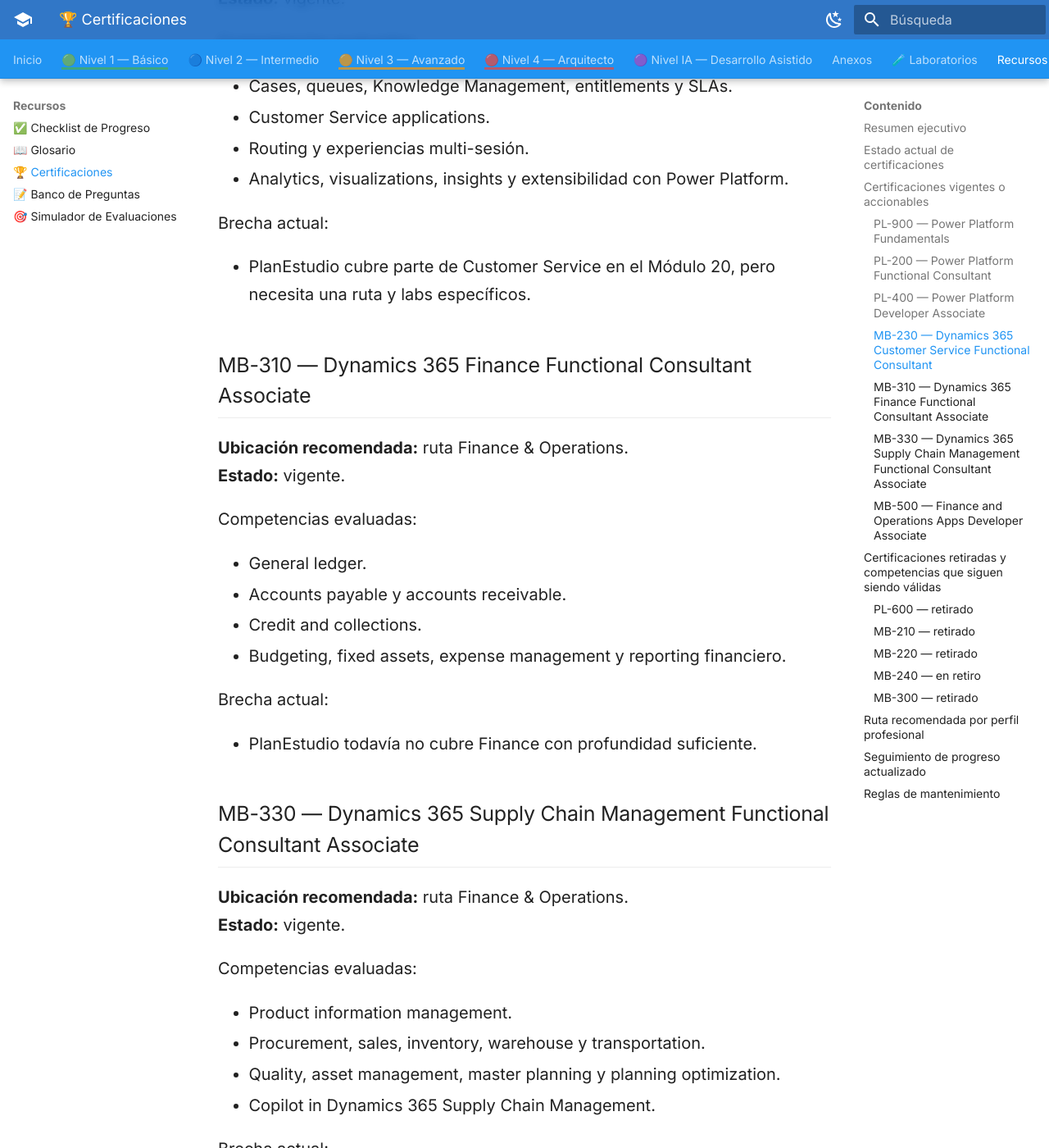
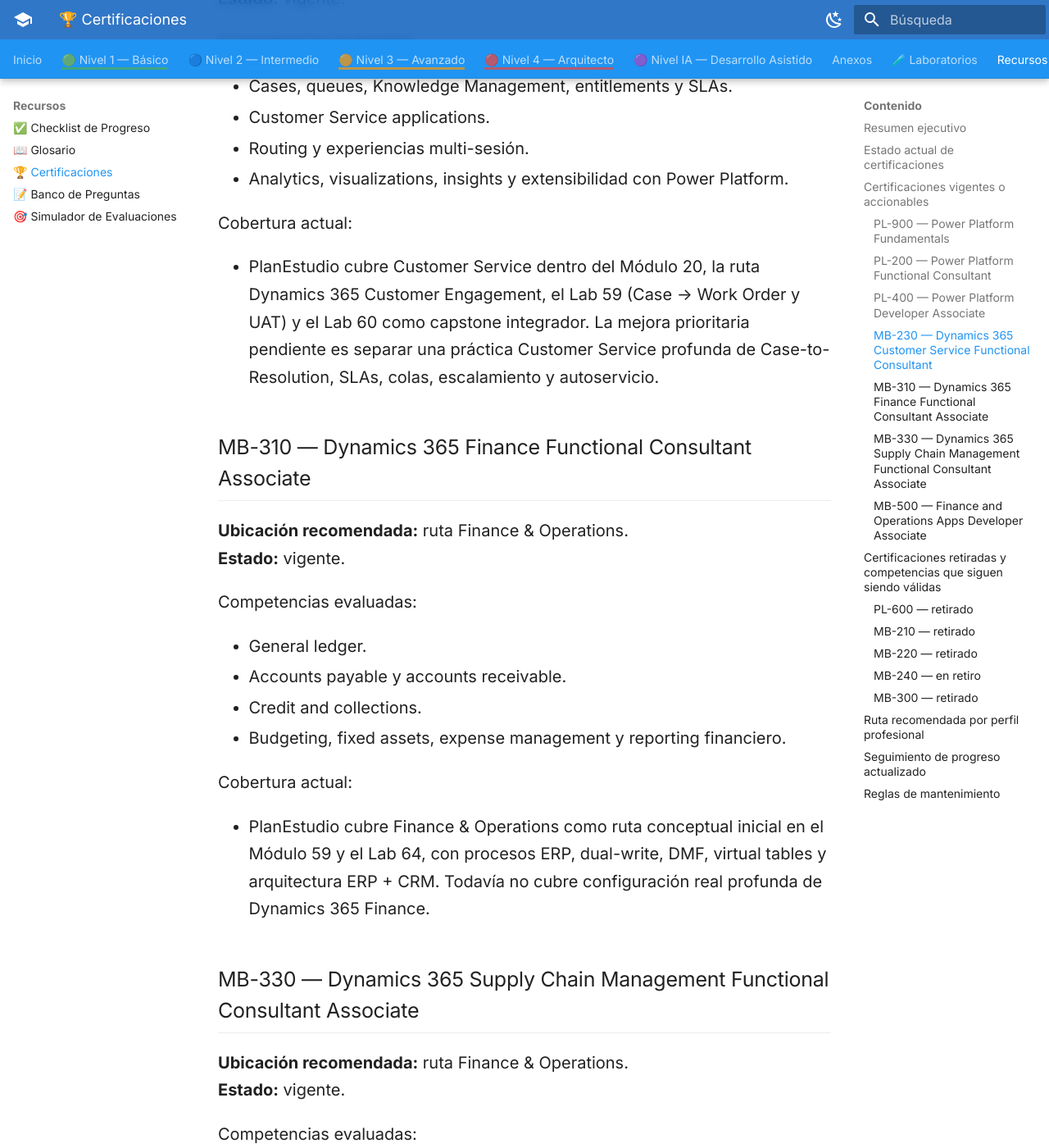
Before and after one commit to EdwingAlarcon/PlanEstudio, an MkDocs documentation site: the page built from docs/Recursos/CERTIFICACIONES.md, in a window 1280 px wide and 1400 px high, scrolled down 5214 px. Shown: the whole window at 82% size. Built offline with MkDocs 1.6.1 and Material for MkDocs 9.7.7, drawn with Linux system fonts in a browser that asks for light colours; some of the changed text lies outside the part shown.

Commit message:
chore: alinear consistencia d365 expert

```diff
--- a/docs/Recursos/CERTIFICACIONES.md
+++ b/docs/Recursos/CERTIFICACIONES.md
@@ -133,9 +133,12 @@ Competencias evaluadas:
 - Routing y experiencias multi-sesión.
 - Analytics, visualizations, insights y extensibilidad con Power Platform.
 
-Brecha actual:
+Cobertura actual:
 
-- PlanEstudio cubre parte de Customer Service en el Módulo 20, pero necesita una ruta y labs específicos.
+- PlanEstudio cubre Customer Service dentro del Módulo 20, la ruta Dynamics 365 Customer
+  Engagement, el Lab 59 (Case -> Work Order y UAT) y el Lab 60 como capstone integrador. La mejora
+  prioritaria pendiente es separar una práctica Customer Service profunda de Case-to-Resolution,
+  SLAs, colas, escalamiento y autoservicio.
 
 ### MB-310 — Dynamics 365 Finance Functional Consultant Associate
 
@@ -149,9 +152,11 @@ Competencias evaluadas:
 - Credit and collections.
 - Budgeting, fixed assets, expense management y reporting financiero.
 
-Brecha actual:
+Cobertura actual:
 
-- PlanEstudio todavía no cubre Finance con profundidad suficiente.
+- PlanEstudio cubre Finance & Operations como ruta conceptual inicial en el Módulo 59 y el Lab 64,
+  con procesos ERP, dual-write, DMF, virtual tables y arquitectura ERP + CRM. Todavía no cubre
+  configuración real profunda de Dynamics 365 Finance.
 
 ### MB-330 — Dynamics 365 Supply Chain Management Functional Consultant Associate
 
@@ -165,9 +170,10 @@ Competencias evaluadas:
 - Quality, asset management, master planning y planning optimization.
 - Copilot in Dynamics 365 Supply Chain Management.
 
-Brecha actual:
+Cobertura actual:
 
-- PlanEstudio necesita una ruta F&O que explique procesos ERP y su integración con Dataverse.
+- PlanEstudio ya introduce procesos ERP y su integración con Dataverse en el Módulo 59 y el Lab 64.
+  La mejora pendiente es profundizar Supply Chain Management con procesos y laboratorios propios.
 
 ### MB-500 — Finance and Operations Apps Developer Associate
 
@@ -181,9 +187,11 @@ Competencias evaluadas:
 - Reportes, workspaces, UI customization.
 - Endpoints, APIs, integración, seguridad, rendimiento y ALM.
 
-Brecha actual:
+Cobertura actual:
 
-- PlanEstudio debe introducir primero F&O conceptual antes de llevar al estudiante a desarrollo X++.
+- PlanEstudio ya introdujo F&O conceptual en el Módulo 59 y el Lab 64. El desarrollo X++ y la
+  especialización MB-500 siguen fuera de alcance hasta contar con una ruta F&O de producto más
+  profunda.
 
 ---
 
@@ -258,9 +266,9 @@ Competencias que siguen siendo válidas:
 | Consultor funcional Power Platform | PL-200 en transición | Nivel 2 | Crear ruta funcional independiente del examen. |
 | Developer Power Platform | PL-400 | Nivel 3 | Reforzar Custom APIs, CLI, Web API y observabilidad. |
 | Solution Architect | Competencia profesional de arquitectura | Nivel 4 | Reemplazar lenguaje PL-600 por arquitectura demostrable y portafolio. |
-| D365 Customer Service | MB-230 | Parcial | Crear ruta CE con Sales/Service/Field/Customer Insights. |
-| D365 Finance | MB-310 | Brecha | Crear ruta F&O conceptual y funcional. |
-| D365 Supply Chain | MB-330 | Brecha | Crear ruta SCM conceptual y funcional. |
+| D365 Customer Service | MB-230 | Parcial | Crear labs dedicados Case-to-Resolution, SLA/colas/escalamiento y autoservicio. |
+| D365 Finance | MB-310 | Ruta conceptual inicial | Profundizar configuración funcional de Finance cuando se abra sprint F&O. |
+| D365 Supply Chain | MB-330 | Ruta conceptual inicial | Crear práctica SCM/Inventory-to-Deliver posterior. |
 | F&O Developer | MB-500 | Brecha avanzada | Agregar solo como especialización posterior. |
 
 ---
@@ -273,8 +281,8 @@ Competencias que siguen siendo válidas:
 | PL-200, si aplica antes del retiro | Pendiente | Antes del 31 ago 2026 | Practice assessment + proyecto Nivel 2 |
 | PL-400 | Pendiente | | Labs técnicos + simulador Nivel 3 |
 | Arquitectura Power Platform | Enfoque profesional | | Capstone, ADRs, arquitectura, runbook y defensa ejecutiva |
-| MB-230 | Especialización recomendada | | Ruta Customer Service pendiente |
-| MB-310 / MB-330 | Especialización F&O recomendada | | Ruta F&O pendiente |
+| MB-230 | Especialización recomendada | | Labs Customer Service profundos pendientes |
+| MB-310 / MB-330 | Especialización F&O recomendada | | Ruta F&O conceptual disponible; profundidad de producto pendiente |
 | MB-500 | Especialización developer avanzada | | Ruta F&O developer pendiente |
 
 ---
```
Also changed, not shown: AGENTS.md (+2 -2 lines), app-elearning/content/labs/lab-64-capstone-fo-awareness-arquitectura-erp-crm.md (+1 -1 lines), docs/Recursos/MATRIZ_COMPETENCIAS.md (+4 -3 lines), 3 other files.
